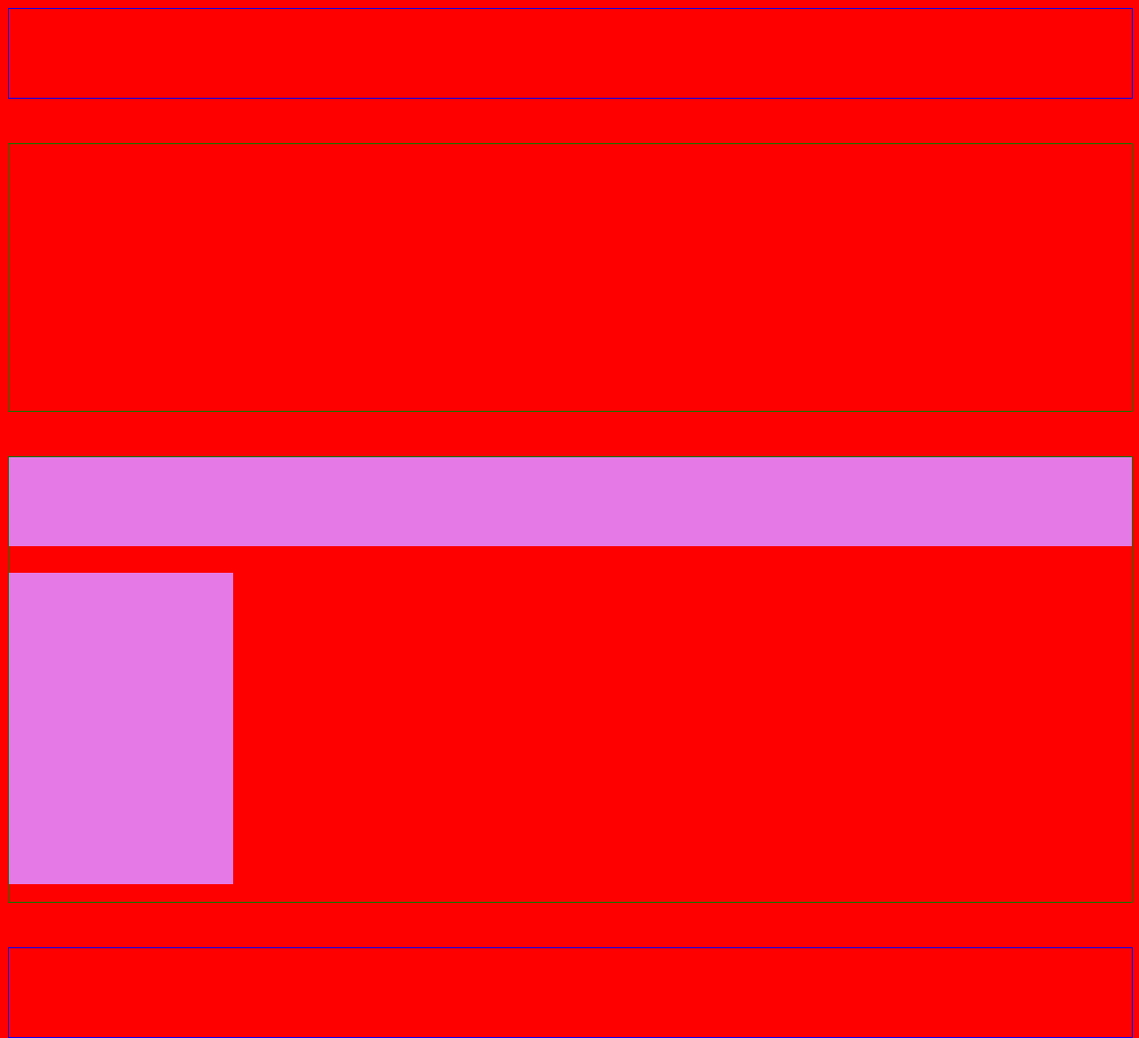
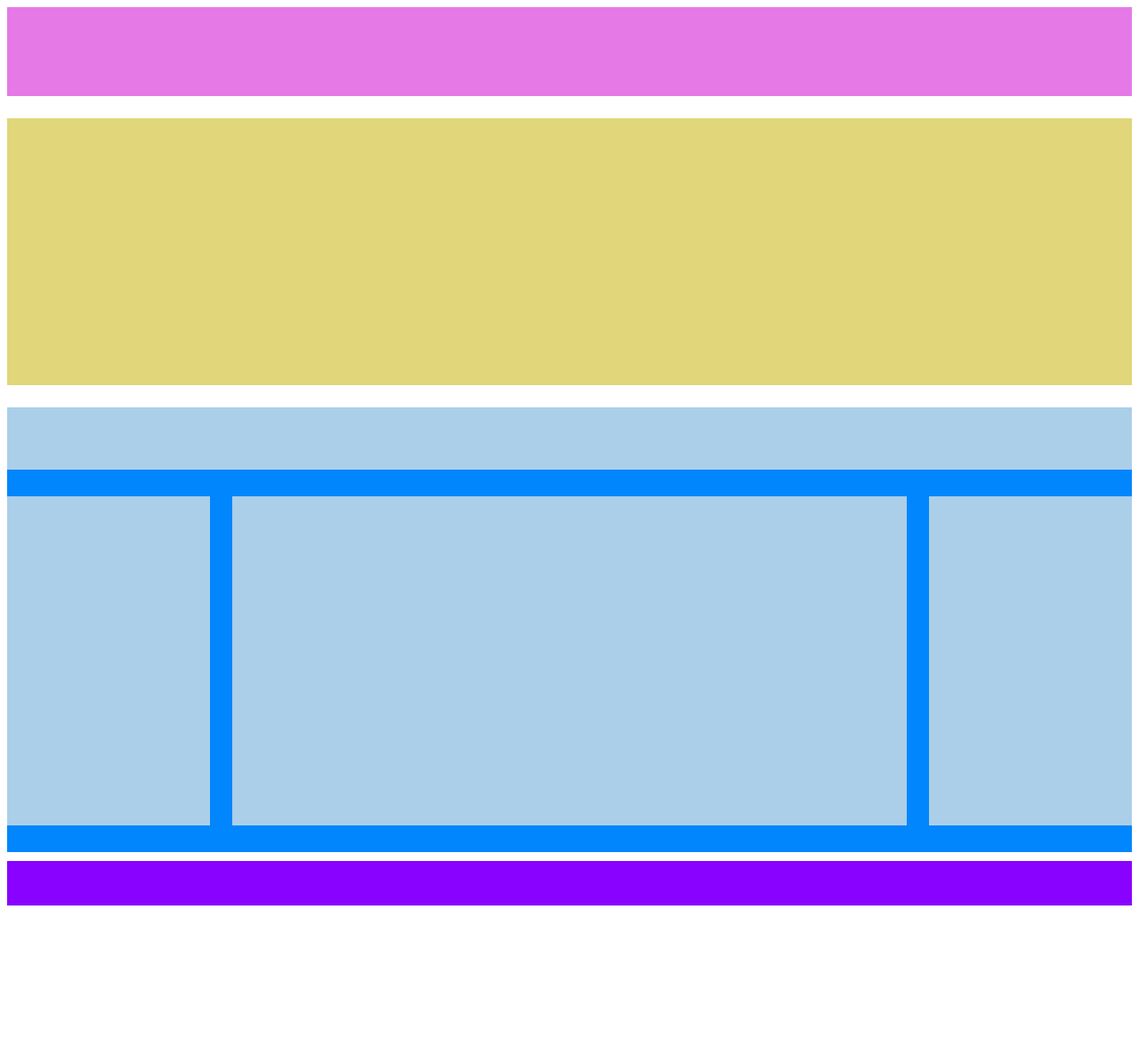
Before and after one commit to roy-naim/htmlcss-struttura-wp, a plain HTML site: page index.html in a window 1280 px wide. Shown: the whole page at 89% size. After the commit the page ends 1018 px from the top, so only its background shows below. Drawn offline with Linux system fonts and the light colour scheme.

Commit message:
Controllo tutto
checking if everything is fine.

```diff
--- a/assets/css/master.css
+++ b/assets/css/master.css
@@ -1,38 +1,44 @@
-body {
-  background-color: red;
-}
 
 .container {
   max-width: 1420px;
   margin: 0 auto;
-  border: 1px solid red;
-  height: 50px;
+  background-color: #E57AE6;  /*pink color*/
+  height: 100px;
 }
 
-header, footer {
+header {
   height: 100px;
   width: 100%;
-  border: 1px solid blue;
-  margin-bottom: 50px
+  /*border: 1px solid blue;*/
+  margin-bottom: 25px
 }
+
+footer {
+ height: 50px;
+ width: 100%;
+ /*border: 1px solid blue;*/
+}
+
 .first-content {
   height: 300px;
   width: 100%;
-  border: 1px solid green;
-  margin-bottom: 50px;
+  background-color: #E1D67A; /* yellow*/
+  /*border: 1px solid green;*/
+  margin-bottom: 25px;
 }
 
 main {
   height: 500px;
   width: 100%;
-  border: 1px solid green;
-  margin-bottom: 50px;
+  /*border: 1px solid green;*/
+  background-color: #0186FD; /* blue*/
+  margin-bottom: 10px;
 }
 
 .top-main-block {
-  height: 100px;
+  height: 70px;
   width: 100%;
-  background-color: #E57AE6;
+  background-color: #ABCFE8; /* cyan*/
   margin-bottom: 30px;
 }
 
@@ -44,9 +50,30 @@ main {
 
 .col-1 {
   float: left;
-  width: 20%;
-  background-color: #E57AE6;
-  height: 100px;
-  margin-right: 5%;
-  height: 350px;
+  width: 18%;
+  background-color: #ABCFE8; /* cyan*/
+  margin-right: 2%;
+  height: 370px;
 }
+
+.col-2 {
+  float: left;
+  width: 60%;
+  background-color: #ABCFE8; /* cyan*/
+  height: 370px;
+}
+
+.col-3 {
+  float: left;
+  width: 18%;
+  background-color: #ABCFE8; /* cyan*/
+  margin-left: 2%;
+  height: 370px;
+}
+
+.last-content {
+  height: 50px;
+  width: 100%;
+  background-color: #8901FF;  /*purple color*/
+  /*border: 1px solid green;*/
+  margin-bottom: 50px;
--- a/index.html
+++ b/index.html
@@ -25,6 +25,8 @@
       </main>
 
       <footer>
+        <div class="last-content">
+        </div>
       </footer>
     </div>
 
```
